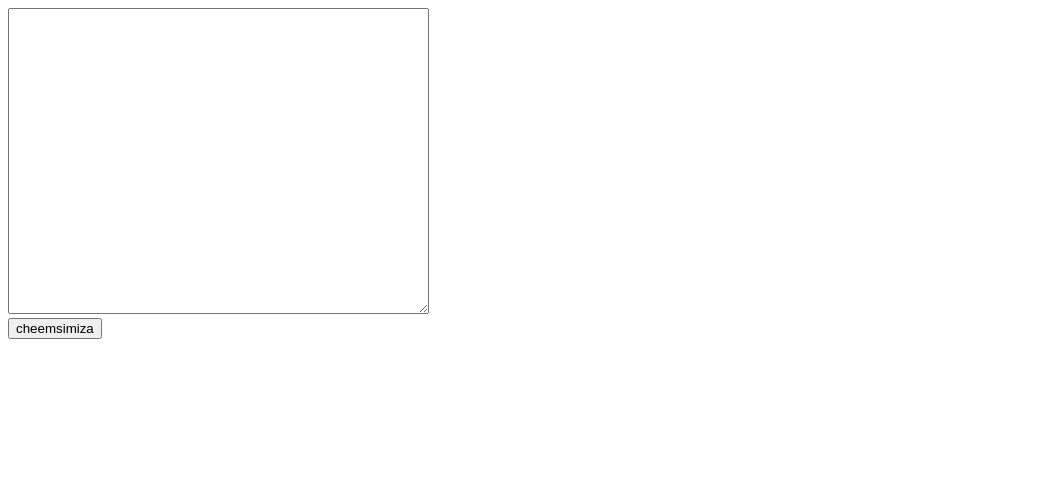
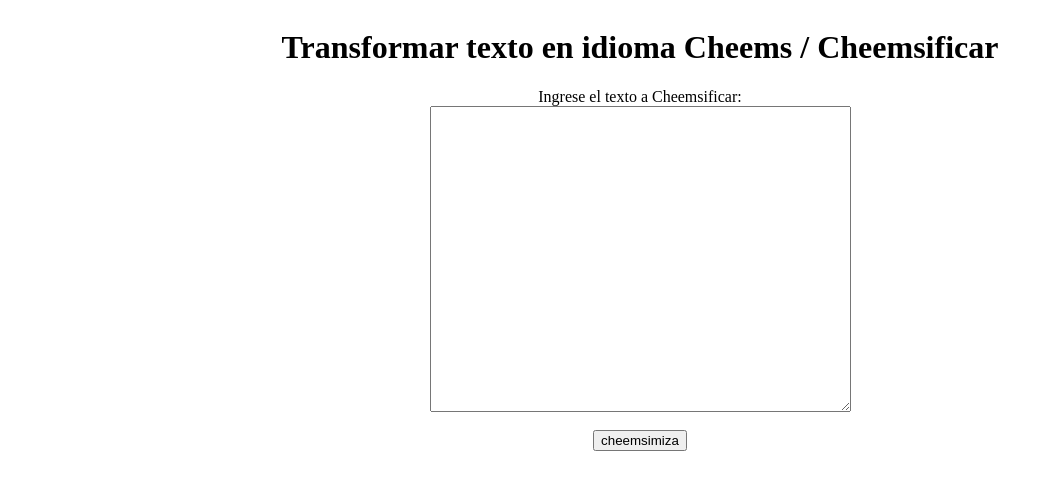
Before and after one commit to GerardoRuizMendez/traductorDeCheems, a plain HTML site: page index.html in a window 1280 px wide. Shown: the whole page, without its empty margins (0-1053 px from the left). Drawn offline with Linux system fonts and the light colour scheme.

Commit message:
Inicio de css

```diff
--- a/index.html
+++ b/index.html
@@ -5,17 +5,21 @@
     <meta charset="UTF-8">
     <meta name="viewport" content="width=device-width, initial-scale=1.0">
     <link rel="stylesheet" href="style.css">
-    <title>cheems</title>
+    <title>Cheemsificador</title>
 </head>
 
 <body>
-    <form>
+    <main class="main">
+        <h1>Transformar texto en idioma Cheems / Cheemsificar</h1>
+        <form class="formulario">
+            <label for="area">Ingrese el texto a Cheemsificar:</label>
             <textarea id="area" cols="50" rows="20" class="area"></textarea>
             <br>
             <input type="button" value="cheemsimiza" onclick="accion()">
             <br>
             <p id="etiqueta" class="etiqueta"></p>
         </form>
+    </main>
 
     <script src="cheems.js"></script>
 </body>
--- a/style.css
+++ b/style.css
@@ -0,0 +1,12 @@
+.formulario {
+    display: flex;
+    flex-direction: column;
+    width: 50%;
+    align-items: center;
+}
+
+.main {
+    display: flex;
+    flex-direction: column;
+    align-items: center;
+}
```
Lines whose indentation alone changed are shown as unchanged.
